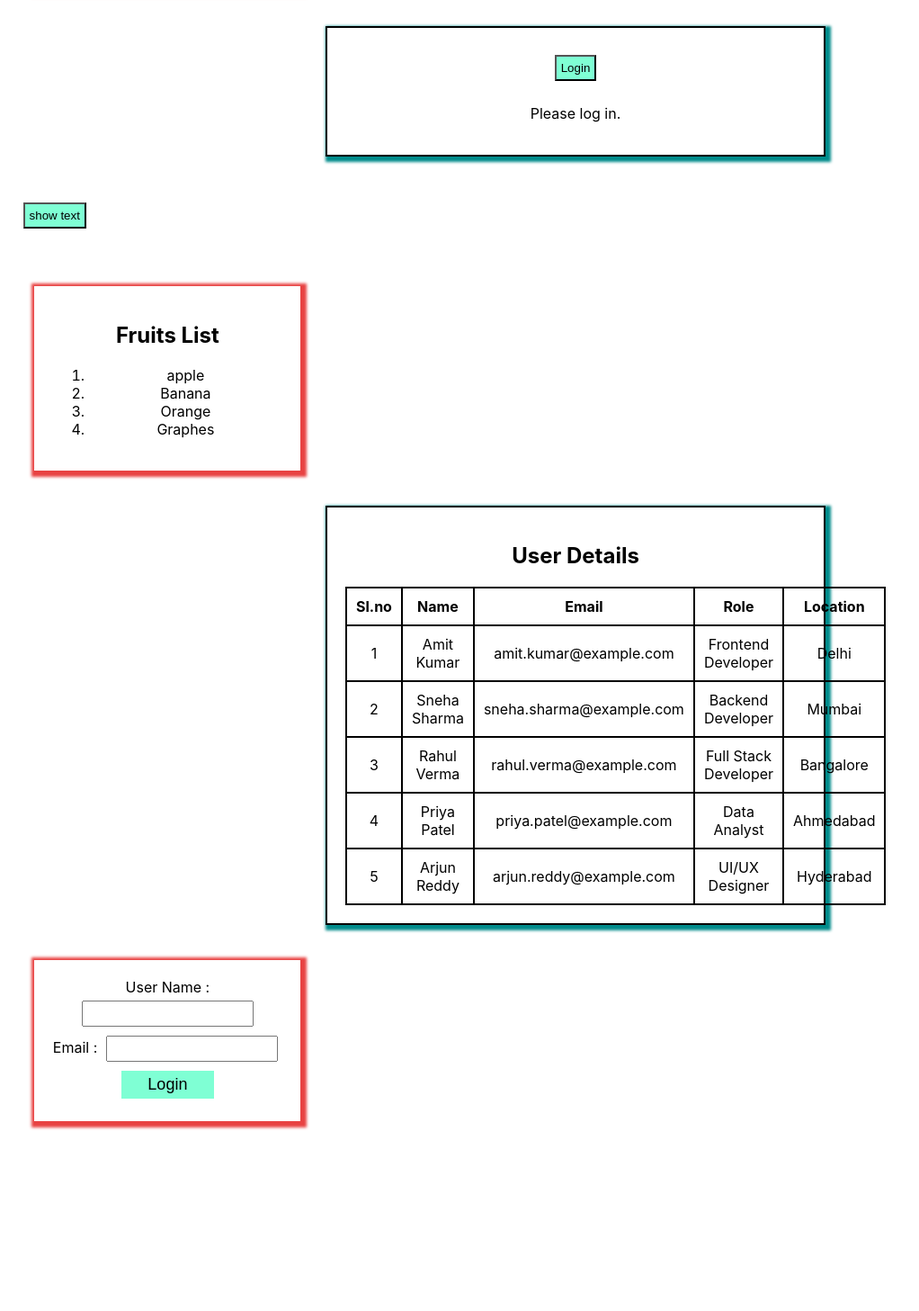
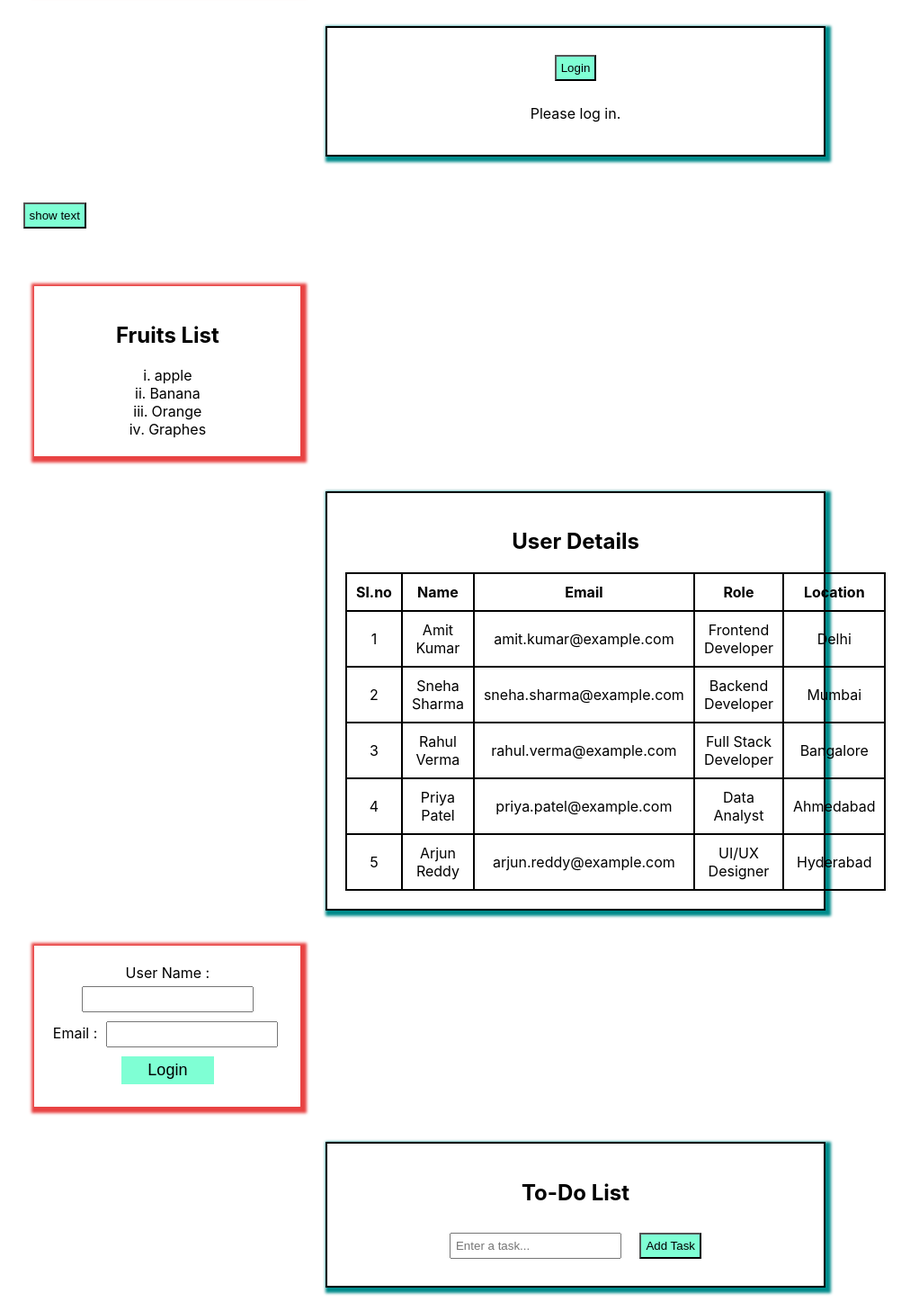
Before and after one commit to Pramod153/React_Complete, a React (Create React App) app: page / in a window 1280 px wide. Shown: the part 659-2116 px from the top of the page at 90% size, without its empty margins (0-1022 px from the left). Before the commit the page ends 1944 px from the top, so only its background shows below. Built offline with nearby package versions, Linux system fonts and the light colour scheme.

Commit message:
React.js

```diff
--- a/src/App.jsx
+++ b/src/App.jsx
@@ -7,11 +7,12 @@ import ShowText from "./Component/ShowText";
 import FruitList from "./Component/FruitList";
 import UserDetails from "./Component/UserDetails";
 import LoginForm from "./Component/LoginForm";
+import ToDoList from "./Component/ToDOList";
 
 
 function App() {
   return (
-    <div>
+    <div >
       <Greetings/>
 
       <Counter/>
@@ -21,6 +22,7 @@ function App() {
       <FruitList/>
       <UserDetails/>
       <LoginForm/>
+      <ToDoList/>
     </div>
   );
 }
--- a/src/Component/Counter.css
+++ b/src/Component/Counter.css
@@ -11,3 +11,7 @@ button{
     background-color: aquamarine;
     margin: 2%;
 }
+li{
+  list-style-type:lower-roman;
+
+}
--- a/src/Component/FruitList.jsx
+++ b/src/Component/FruitList.jsx
@@ -11,11 +11,11 @@ function FruitList() {
   return (
     <div className='user'>
         <h2>Fruits List</h2>
-      <ol>
+
         {Fruits.map((Fruit) => (
             <li key={Fruit.id}>{Fruit.name}</li>
         ) )}
-      </ol>
+
     </div>
   )
 }
--- /dev/null
+++ b/src/Component/ToDOList.jsx
@@ -0,0 +1,42 @@
+import React, { useState } from "react";
+
+function ToDoList() {
+  const [tasks, setTasks] = useState([]);
+  const [newTask, setNewTask] = useState("");
+
+  // Add Task
+  function addTask() {
+    if (newTask.trim() !== "") {
+      setTasks([...tasks, newTask]);
+      setNewTask(""); // Clear input field
+    }
+  }
+
+  // Remove Task
+  function removeTask(index) {
+    setTasks(tasks.filter((_, i) => i !== index));
+  }
+
+  return (
+    <div className='Counter'>
+      <h2>To-Do List</h2>
+      <input
+        type="text"
+        value={newTask}
+        onChange={(e) => setNewTask(e.target.value)}
+        placeholder="Enter a task..."
+      />
+      <button onClick={addTask}>Add Task</button>
+
+        {tasks.map((task, index) => (
+          <li key={index}>
+            {task}
+            <button onClick={() => removeTask(index)}>❌</button>
+          </li>
+        ))}
+
+    </div>
+  );
+}
+
+export default ToDoList;
```
